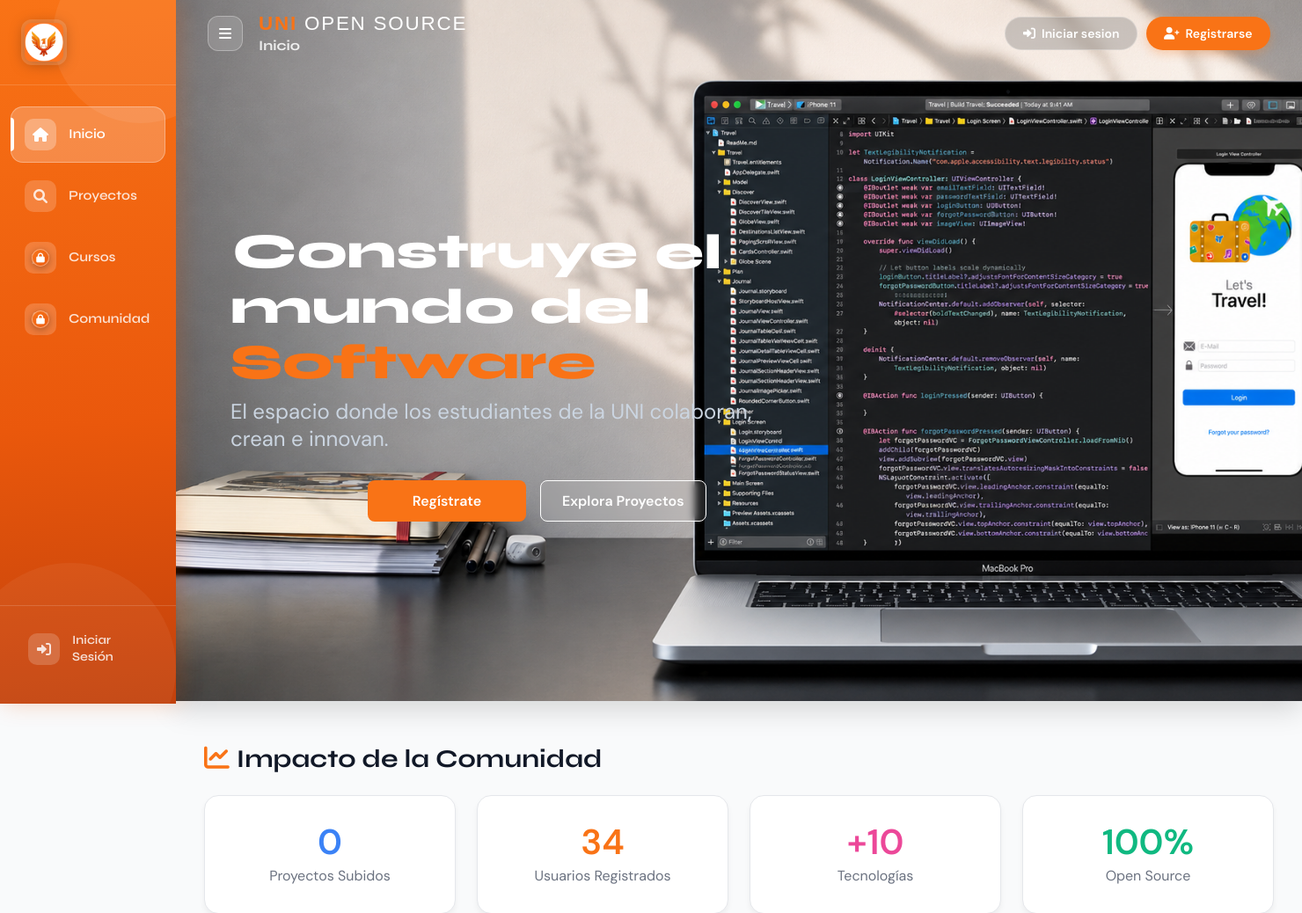
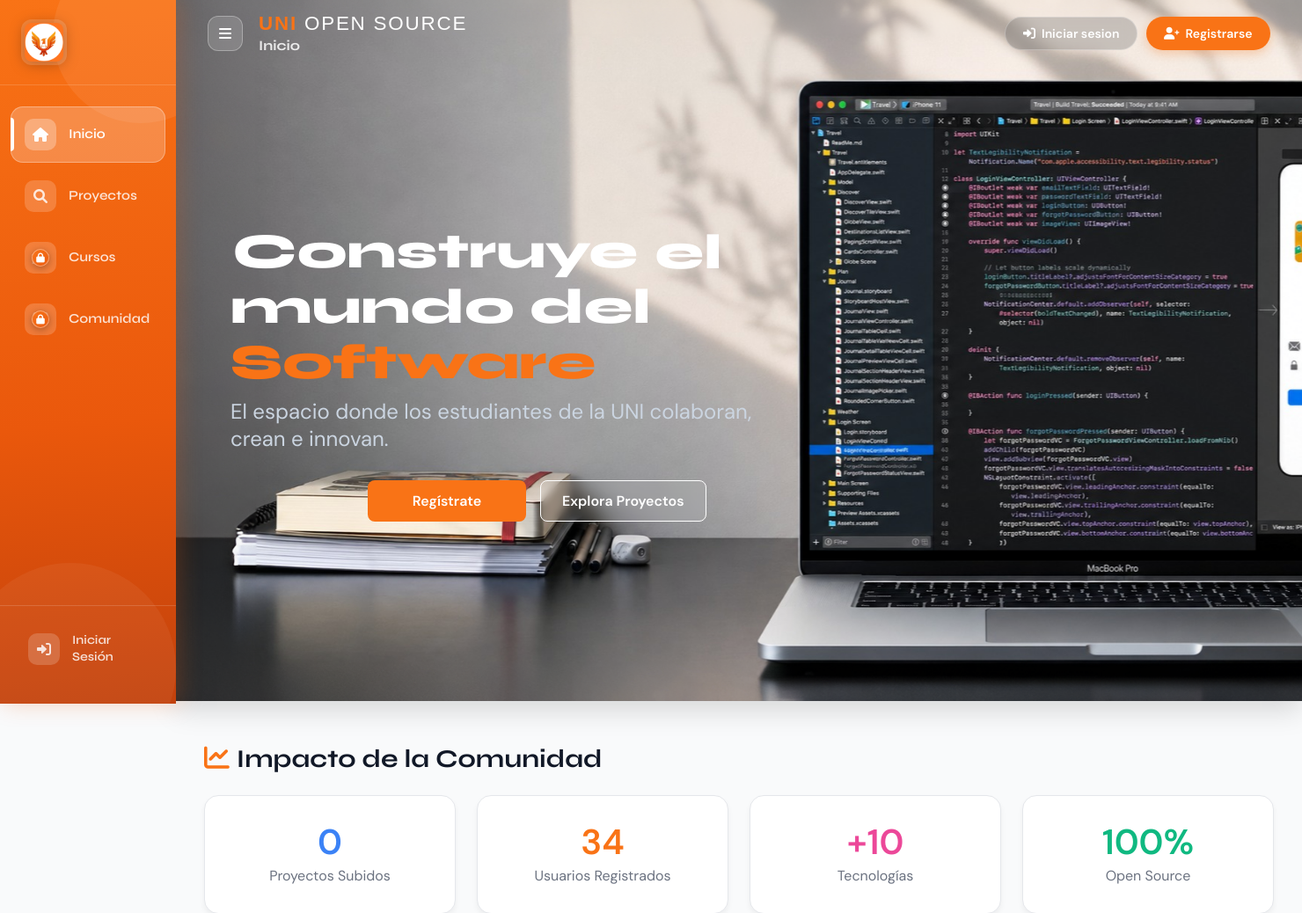
Before and after one commit to ccnucleo/uni_open_source, a Django app: page / in a window 1480 px wide. Shown: the top 1038 px of the page at 88% size. Run offline with Django 5.2, Linux system fonts and the light colour scheme; data comes from the database, SQL or seed files in the repository; data that the repository does not hold is empty; parts of the project's set-up code (start-up, migrations or seed data) failed here and were passed over; some web fonts are replaced.

Commit message:
fix: implement landing page with project showcase and dynamic hero content

```diff
--- a/web/templates/web/pages/home/index.html
+++ b/web/templates/web/pages/home/index.html
@@ -13,9 +13,10 @@
 <div class="index-container">
 
     <section class="hero-banner">
-        <img class="hero-bg" src="{% static 'web/img/backgroundHero.jpg' %}" alt="Hero background">
+        <img class="hero-bg" src="{% static 'web/img/backgroundHero.png' %}" alt="Hero background">
         <div class="hero-content">
-            <h1><span class="dynamic-word-wrapper"><span class="dynamic-word" id="dynamicWord">Construye</span></span> el mundo del <span class="highlight">Software</span></h1>
+            <h1><span class="dynamic-word-wrapper"><span class="dynamic-word" id="dynamicWord">Construye</span></span>
+                el mundo del <span class="highlight">Software</span></h1>
             <h2>El espacio donde los estudiantes de la UNI colaboran, crean e innovan.</h2>
             <div class="hero-buttons">
                 {% if not user.is_authenticated %}
@@ -199,12 +200,12 @@
 {% block extra_js %}
 <script src="{% static 'web/js/scripts.js' %}"></script>
 <script>
-(function() {
+    (function () {
         function initDynamicWord() {
             const dynamicWordEl = document.getElementById('dynamicWord');
             if (!dynamicWordEl) return;
 
-        const words = ['Construye', 'Transforma', 'Impulsa', 'Crea', 'Desarrolla'];
+            const words = ['Construye', 'Transforma', 'Impulsa', 'Desarrolla'];
             let wordIdx = 0;
             const animationDuration = 250;
 
```
Also changed, not shown: web/static/web/img/backgroundHero.jpg (deleted), web/static/web/img/backgroundHero.png (added), 1 other file. Lines whose indentation alone changed are shown as unchanged.
